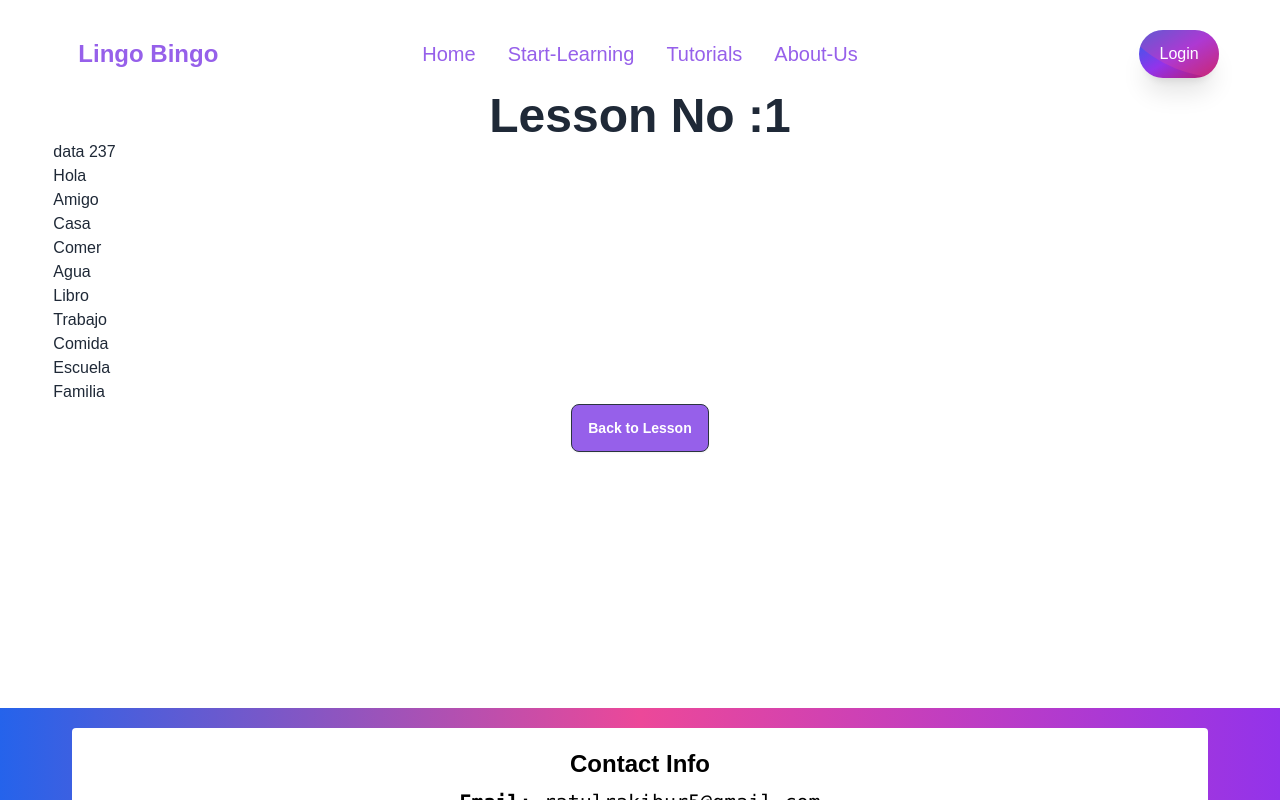
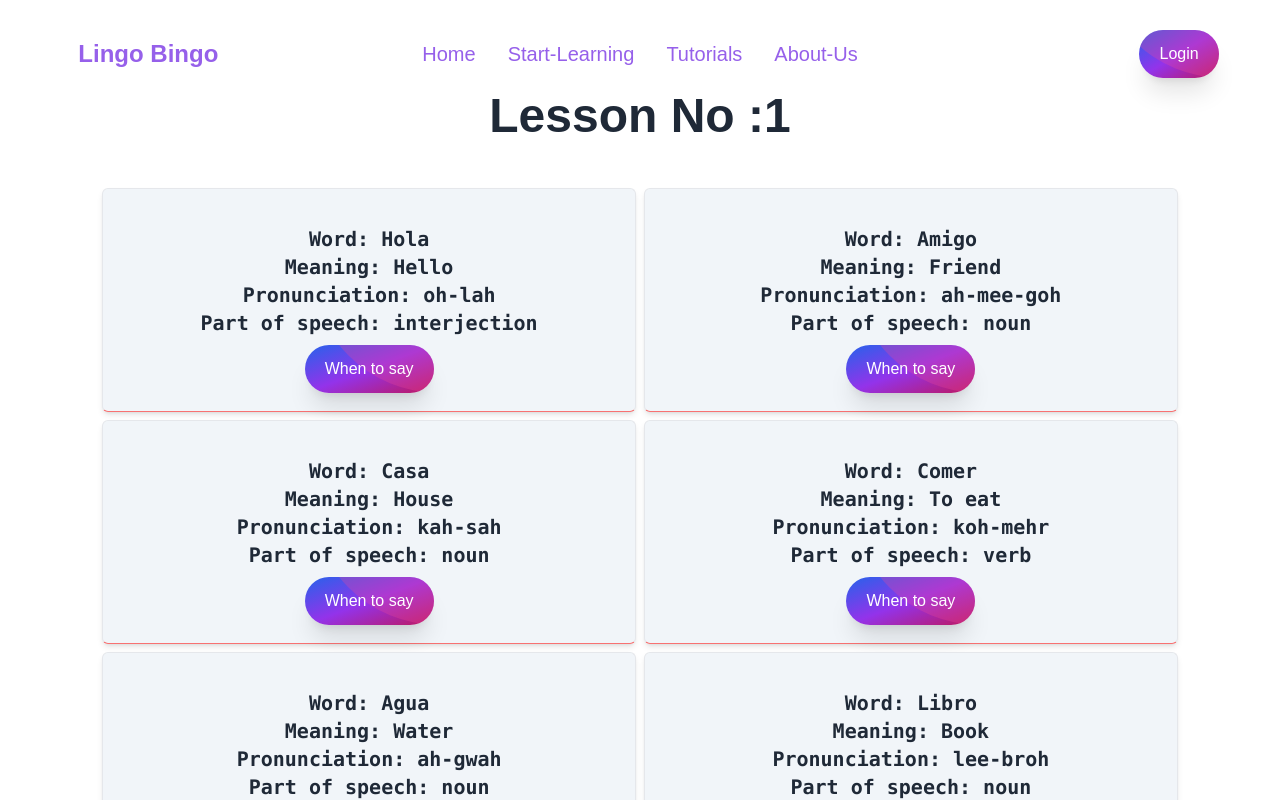
Before and after one commit to RAKIBURRAHMAN007/lingo-bingo-client, a React (Vite) app: page /lesson/1 in a window 1280 px wide. Shown: the top 800 px of the page. Built offline with nearby package versions, Linux system fonts and the light colour scheme; no server answers; a web font is replaced by a local one.

Commit message:
animation added

```diff
--- a/package.json
+++ b/package.json
@@ -10,6 +10,8 @@
     "preview": "vite preview"
   },
   "dependencies": {
+    "animate.css": "^4.1.1",
+    "aos": "^2.3.4",
     "firebase": "^11.0.2",
     "localforage": "^1.10.0",
     "match-sorter": "^8.0.0",
--- a/src/components/Card/Card.jsx
+++ b/src/components/Card/Card.jsx
@@ -1,9 +1,55 @@
-import React from 'react';
+import React, { useState } from 'react';
 
-const Card = ({singleData}) => {
+const Card = ({ singleData }) => {
+    const { word, pronunciation, meaning, part_of_speech, when_to_say ,example } = singleData;
+
+
+    const [isModalOpen, setIsModalOpen] = useState(false);
+
+
+    const toggleModal = () => {
+        setIsModalOpen(!isModalOpen);
+    };
+
     return (
         <div>
-            {singleData.word}
+            <div className='border rounded-md shadow-md border-b-red-400 h-56 p-1 backdrop-blur-3xl bg-slate-100'>
+                <div className='rounded-md px-1 h-full text-center'>
+                    <h1 className='pt-8 font-bold font-mono text-xl'>Word: {word}</h1>
+                    <p className='font-bold font-mono text-xl'>Meaning: {meaning}</p>
+                    <p className='font-bold font-mono text-xl'>Pronunciation: {pronunciation}</p>
+                    <p className='font-bold font-mono text-xl'>Part of speech: {part_of_speech}</p>
+
+                    <div className='flex justify-center mt-2'>
+                        <button
+                            onClick={toggleModal}
+                            className="relative inline-flex items-center justify-center p-4 px-5 py-3 overflow-hidden font-medium text-indigo-600 transition duration-300 ease-out rounded-full shadow-xl group hover:ring-1 hover:ring-purple-500"
+                        >
+                            <span className="absolute inset-0 w-full h-full bg-gradient-to-br from-blue-600 via-purple-600 to-pink-700"></span>
+                            <span className="absolute bottom-0 right-0 block w-64 h-64 mb-32 mr-4 transition duration-500 origin-bottom-left transform rotate-45 translate-x-24 bg-pink-500 rounded-full opacity-30 group-hover:rotate-90 ease"></span>
+                            <span className="relative text-white">When to say</span>
+                        </button>
+                    </div>
+                </div>
+            </div>
+
+            {/* Modal */}
+            {isModalOpen && (
+                <div className="fixed inset-0 flex items-center justify-center bg-black bg-opacity-50 z-50">
+                    <div className="bg-white p-6 rounded-lg shadow-lg text-center">
+                        <h2 className="text-xl font-bold mb-4">Word: {word}</h2>
+                        <p className="mb-4 font-mono font-bold">Meaning: {meaning}</p>
+                        <p className="mb-4 font-mono font-bold">When to say: {when_to_say}</p>
+                        <p className="mb-4 font-mono font-bold">Example: {example}</p>
+                        <button
+                            onClick={toggleModal}
+                            className="px-4 py-2 bg-gradient-to-br from-blue-600 via-purple-600 to-pink-700 text-white rounded-md hover:bg-red-600"
+                        >
+                            Close
+                        </button>
+                    </div>
+                </div>
+            )}
         </div>
     );
 };
--- a/src/components/Header/Header.jsx
+++ b/src/components/Header/Header.jsx
@@ -48,11 +48,11 @@ const Header = () => {
             </div>
             <div className="navbar-end">
                     {
-                        user? <Link onClick={logOut} class="relative inline-flex items-center justify-center p-4 px-5 py-3 overflow-hidden font-medium text-indigo-600 transition duration-300 ease-out rounded-full shadow-xl group hover:ring-1 hover:ring-purple-500">
+                        user? <Link onClick={logOut} className="relative inline-flex items-center justify-center p-4 px-5 py-3 overflow-hidden font-medium text-indigo-600 transition duration-300 ease-out rounded-full shadow-xl group hover:ring-1 hover:ring-purple-500">
                         <span className="absolute inset-0 w-full h-full bg-gradient-to-br from-blue-600 via-purple-600 to-pink-700"></span>
                         <span className="absolute bottom-0 right-0 block w-64 h-64 mb-32 mr-4 transition duration-500 origin-bottom-left transform rotate-45 translate-x-24 bg-pink-500 rounded-full opacity-30 group-hover:rotate-90 ease"></span>
                         <span className="relative text-white">Logout</span>
-                    </Link>  :  <Link to='/login' class="relative inline-flex items-center justify-center p-4 px-5 py-3 overflow-hidden font-medium text-indigo-600 transition duration-300 ease-out rounded-full shadow-xl group hover:ring-1 hover:ring-purple-500">
+                    </Link>  :  <Link to='/login' className="relative inline-flex items-center justify-center p-4 px-5 py-3 overflow-hidden font-medium text-indigo-600 transition duration-300 ease-out rounded-full shadow-xl group hover:ring-1 hover:ring-purple-500">
                         <span className="absolute inset-0 w-full h-full bg-gradient-to-br from-blue-600 via-purple-600 to-pink-700"></span>
                         <span className="absolute bottom-0 right-0 block w-64 h-64 mb-32 mr-4 transition duration-500 origin-bottom-left transform rotate-45 translate-x-24 bg-pink-500 rounded-full opacity-30 group-hover:rotate-90 ease"></span>
                         <span className="relative text-white">Login</span>
--- a/src/components/Lesson/Lesson.jsx
+++ b/src/components/Lesson/Lesson.jsx
@@ -14,16 +14,16 @@ const Lesson = () => {
     console.log(matchData)
     return (
         <div>
-            <h1 className='text-center  text-xl md:text-5xl font-bold'>Lesson No :{id}</h1>
-            data {data.length}
-            <div>
+            <h1 className='text-center  text-xl md:text-5xl font-bold  '>Lesson No :{id}</h1>
+
+            <div className='grid md:grid-cols-2 lg:grid-cols-2 w-11/12 mx-auto mt-12 gap-2'>
                {
                 matchData.map(singleData=><Card singleData={singleData}></Card>)
                }
 
 
             </div>
-            <div className='flex justify-center'>
+            <div className='flex justify-center mt-12'>
                 <NavLink to={`/learning`} className='btn btn-neutral bg-[#9660ea] text-white'>Back to Lesson</NavLink>
 
             </div>
```
Also changed, not shown: src/components/Learning/Learning.jsx (+16 -12 lines), src/components/Tutorials/Tutorials.jsx (+19 -13 lines), 1 other file (tests, documents, lock files or other folders).
